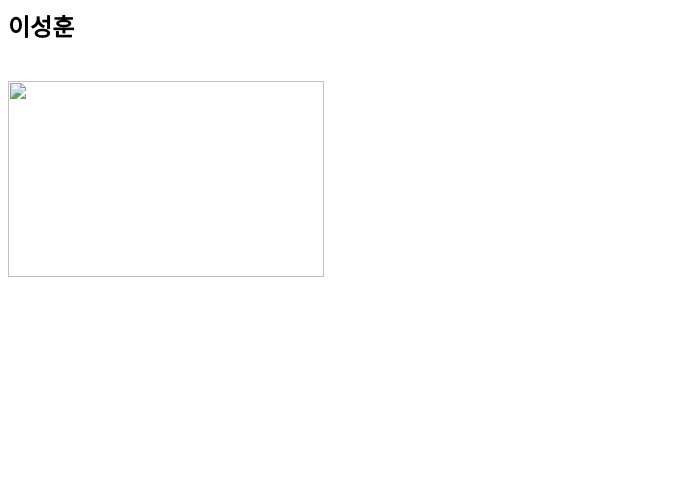
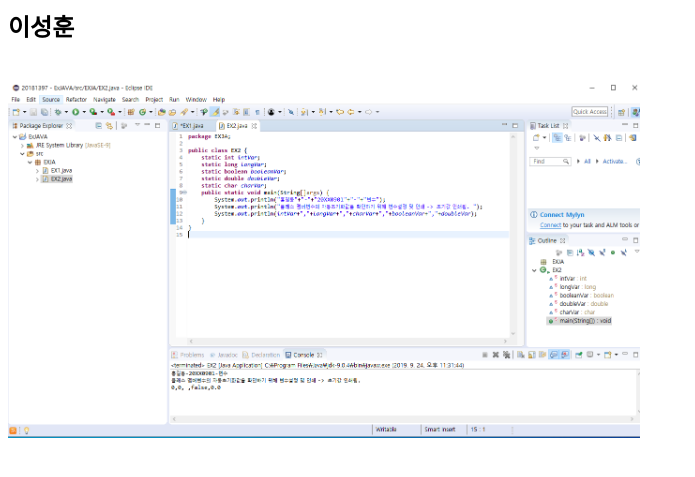
Before and after one commit to djuxyz258/lsh2018.github.io, a plain HTML site: page 092502.html in a window 1280 px wide. Shown: the whole page, without its empty margins (0-695 px from the left). Drawn offline with Linux system fonts and the light colour scheme.

Commit message:
Update 092502.html

```diff
--- a/092502.html
+++ b/092502.html
@@ -5,7 +5,7 @@
 <body>
   <h2> 이성훈 </h2><br>
 
-  <img src="cs2.png" width="50%" border="0" usemap="#area">
+  <img src="cp2.png" width="50%" border="0" usemap="#area">
  <br>
 
 
```
